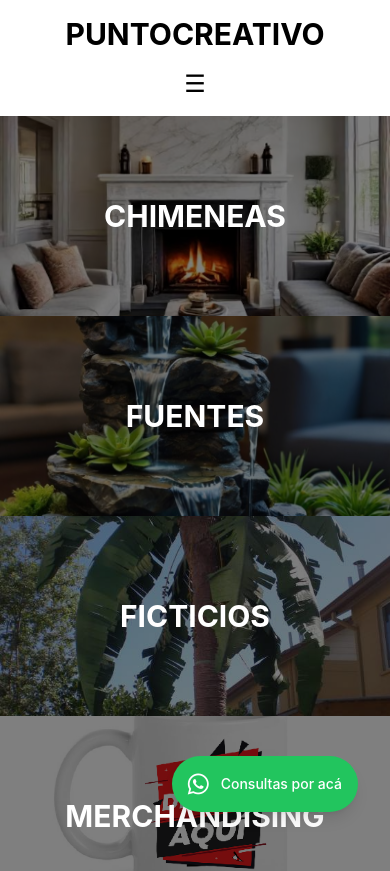
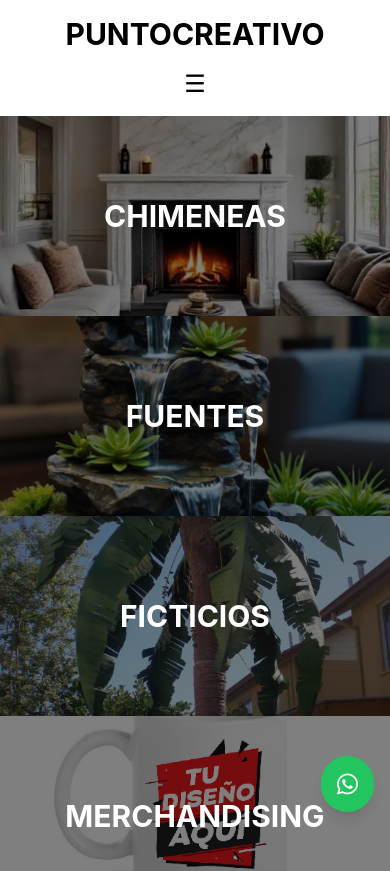
Before and after one commit to HamidFreig/PuntroCreativo, a React (Create React App) app: page / in a window 390 px wide. Shown: the top 871 px of the page. Built offline with nearby package versions, Linux system fonts and the light colour scheme.

Commit message:
se hace responsive el logo de whatsapp

```diff
--- a/src/components/whatsapp.jsx
+++ b/src/components/whatsapp.jsx
@@ -7,11 +7,13 @@ const WhatsAppButton = () => {
       href="https://api.whatsapp.com/send?phone=+56922438518&text=¡Hola! Tengo una consulta."
       target="_blank"
       rel="noopener noreferrer"
-      className="fixed bottom-8 right-8 flex items-center bg-green-500 text-white rounded-full px-4 py-3 shadow-lg hover:bg-green-600 transition"
+      className="fixed bottom-8 right-4 flex items-center bg-green-500 text-white rounded-full px-4 py-3 shadow-lg hover:bg-green-600 transition"
       style={{ zIndex: 1000 }}
     >
-      <i className="fab fa-whatsapp text-2xl mr-3"></i>
-      <span className="text-sm font-medium">Consultas por acá</span>
+      <i className="fab fa-whatsapp text-2xl"></i>
+      <span className="text-sm font-medium ml-3 hidden md:inline">
+        Consultas por acá
+      </span>
     </a>
   );
 };
```
